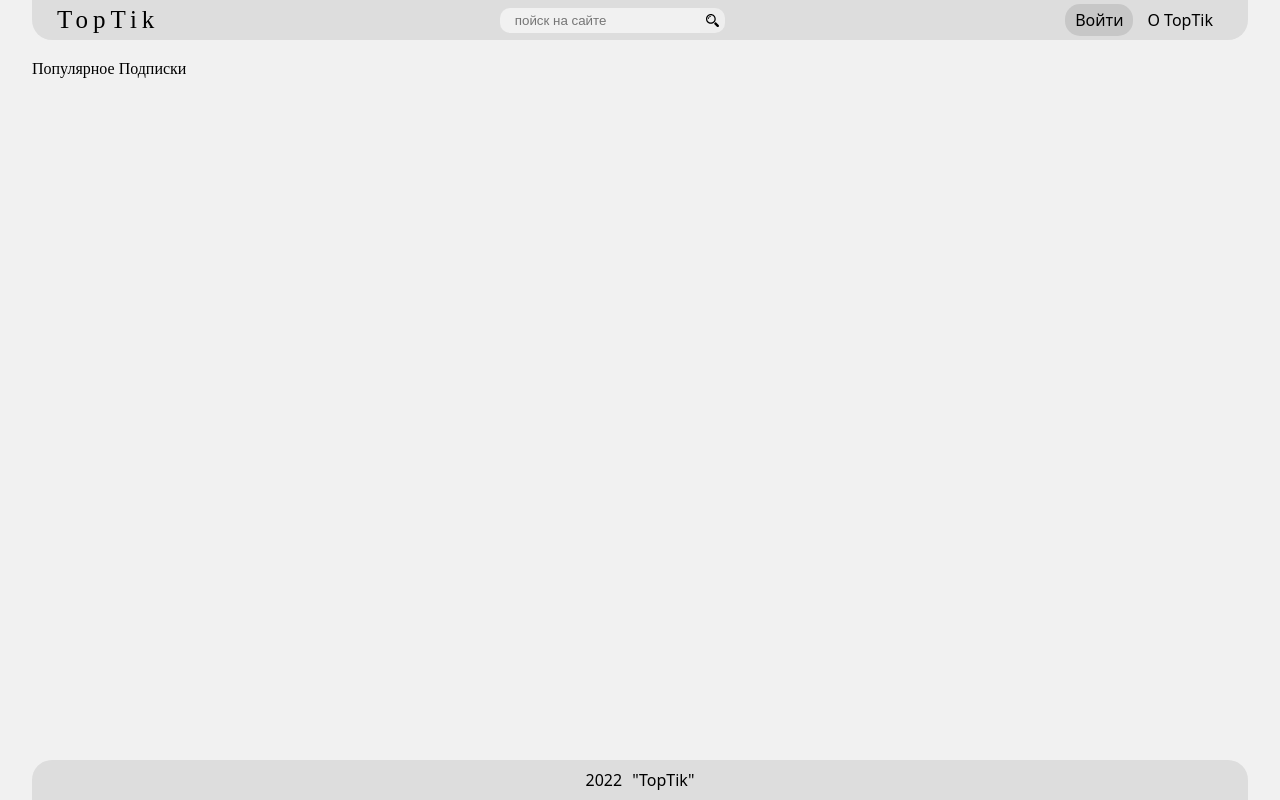
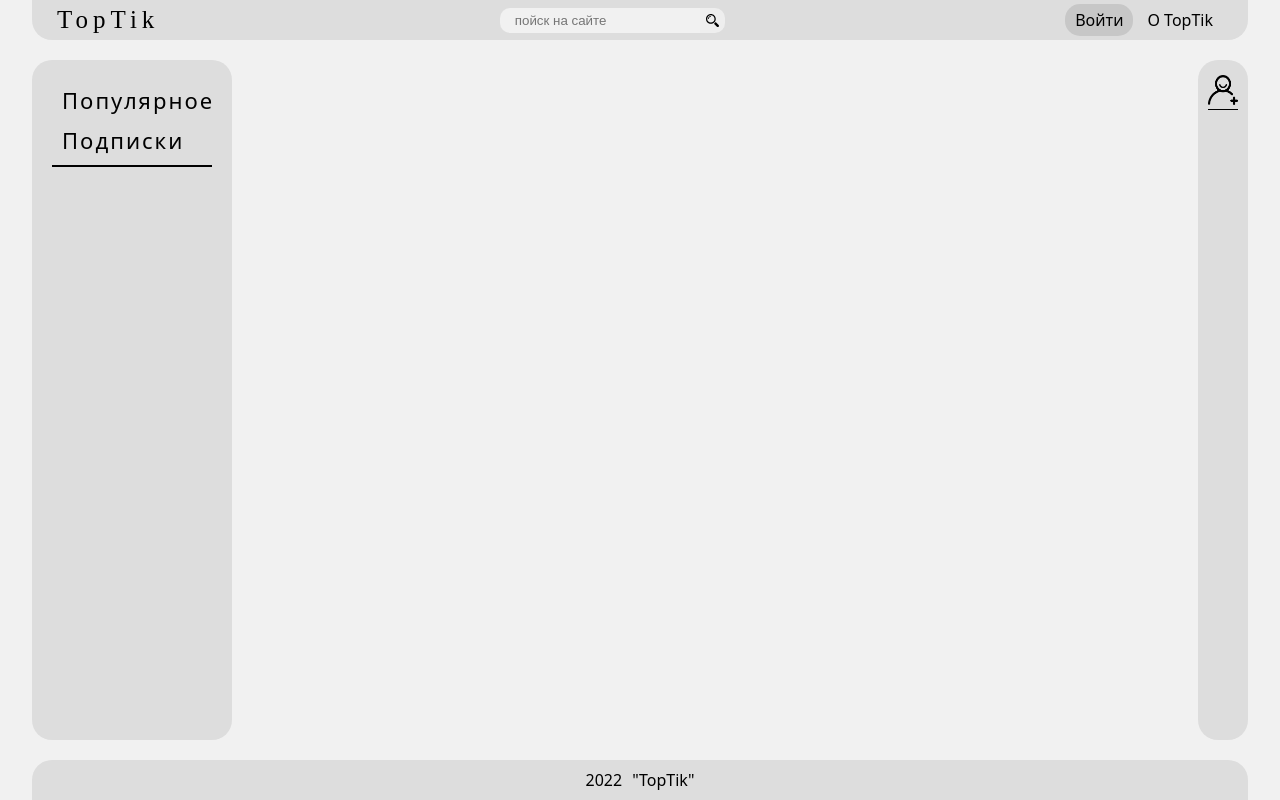
Before and after one commit to TolyaLQs/TopTik, a Django app: page / in a window 1280 px wide. Run offline with Django 3.2, Linux system fonts and the light colour scheme; some web fonts are replaced.

Commit message:
new commit 1.0

```diff
--- a/main/templates/main/base.html
+++ b/main/templates/main/base.html
@@ -65,9 +65,36 @@
 </div>
 {% endblock %}
 
-{% block content %}
-{% endblock %}
+<div class="content">
+    <div class="left-menu">
+        {% if user.is_authenticated %}
+        {% else %}
+        <div class="popular-following">
+            <span class="popular">Популярное</span>
+            <span class="following">Подписки</span>
+        </div>
+        {% endif %}
+        <div class="popular-tags">
 
+        </div>
+    </div>
+    <div class="ribbon">
+        {% block content %}
+
+        {% endblock %}
+    </div>
+
+    <div class="my-following">
+        {% if user.is_authenticated %}
+        <div class="my-fol-tit"><span class="my-fol-tit-span" style="display: none">Мои подписки</span> <img src="/static/img/following.png"></div>
+            <div class="my-fol-tit-img"></div>
+        {% else %}
+        <div class="my-fol-tit"><span class="my-fol-tit-span" style="display: none">Топ подписчиков</span> <img src="/static/img/following.png"></div>
+            <div class="my-fol-tit-img"></div>
+        {% endif %}
+
+    </div>
+</div>
 {% block footer %}
 <div class="footer">
             <span class="years">
@@ -78,7 +105,7 @@
             </span>
 </div>
 {% endblock %}
-
+<script src="/static/js/body.js"></script>
 {% block js %}
 
 {% endblock %}
--- a/main/templates/main/index.html
+++ b/main/templates/main/index.html
@@ -5,21 +5,8 @@
 {% endblock %}
 
 {% block content %}
-<div class="content">
-    <div class="left-menu">
-        {% if user.is_authenticated %}
-        {% else %}
-        <div class="popular-following">
-            <span class="popular">Популярное</span>
-            <span class="following">Подписки</span>
-        </div>
-        {% endif %}
-        <div class="popular-tags">
 
-        </div>
-    </div>
-    <div class="ribbon">
+{% endblock %}
 
-    </div>
-</div>
+{% block js %}
 {% endblock %}
--- a/main/views.py
+++ b/main/views.py
@@ -1,10 +1,17 @@
 from django.shortcuts import render
-
+from .models import Post
 # Create your views here.
 
 
 def index(request):
-    return render(request, 'main/index.html')
+    tert='qwert'
+
+    posts = Post.objects.all()
+    context = {
+        'posts': posts,
+        'tert': tert,
+    }
+    return render(request, 'main/index.html', context)
 
 
 def about(request):
--- a/static/css/main/base.css
+++ b/static/css/main/base.css
@@ -95,6 +95,78 @@ body {
     background-color: rgba(0, 0, 0, 0.3);
 }
 
+.content{
+    width: 95%;
+    height: 85%;
+    display: flex;
+    justify-content: space-between;
+    align-items: center;
+}
+
+.left-menu{
+    height: 100%;
+    width: 200px;
+    display:flex;
+    background-color: #dddddd;
+    flex-direction: column;
+    justify-content: start;
+    align-items: center;
+    border-radius: 20px;
+    padding: 20px;
+}
+
+.left-menu .popular-following{
+    width:100%;
+    display:flex;
+    flex-direction: column;
+    justify-content: space-around;
+    align-items: start;
+    border-bottom: black 2px solid;
+    padding-bottom: 5px;
+}
+
+.left-menu .popular-following span{
+    width:100%;
+    font-size: 22px;
+    font-family: 'Noto Sans', sans-serif;
+    letter-spacing: 2px;
+    height:40px;
+    padding-left:10px;
+    display:flex;
+    align-items:center;
+}
+
+.my-following{
+    height: 100%;
+    width: 50px;
+    display:flex;
+    background-color: #dddddd;
+    flex-direction: column;
+    justify-content: start;
+    align-items: center;
+    border-radius: 20px;
+    padding: 10px;
+}
+
+.my-fol-tit{
+    width: 100%;
+    height: 40px;
+    border-bottom: black 1px solid;
+    display:flex;
+    justify-content: space-between;
+    align-items: center;
+}
+
+.my-fol-tit span{
+    font-family: 'Noto Sans', sans-serif;
+    letter-spacing: 1px;
+}
+
+.my-fol-tit img{
+    width:30px;
+    height:30px;
+}
+
 .footer{
     display: flex;
     justify-content: center;
--- a/static/css/main/index.css
+++ b/static/css/main/index.css
@@ -1,5 +1,8 @@
-.content{
-    width: 95%;
-    height: 85%;
-    display: flex;
+*{
+    box-sizing: border-box;
 }
+
+@font-face {
+    font-family: boom;
+    src: url("/static/font/boomerang/Boomerang.ttf");
+}
--- /dev/null
+++ b/static/js/body.js
@@ -0,0 +1,12 @@
+window.onload = function(){
+    my_following = document.querySelector('.my-following');
+    my_fol_tit_span = document.querySelector('.my-fol-tit-span');
+    my_following.addEventListener('mouseover', function(e){
+        my_following.style.width = '200px';
+        my_fol_tit_span.style.display = 'flex';
+    });
+    my_following.addEventListener('mouseout', function(e){
+        my_following.style.width = '50px';
+        my_fol_tit_span.style.display = 'none';
+    });
+}
```
Also changed, not shown: static/img/following.png (added).
